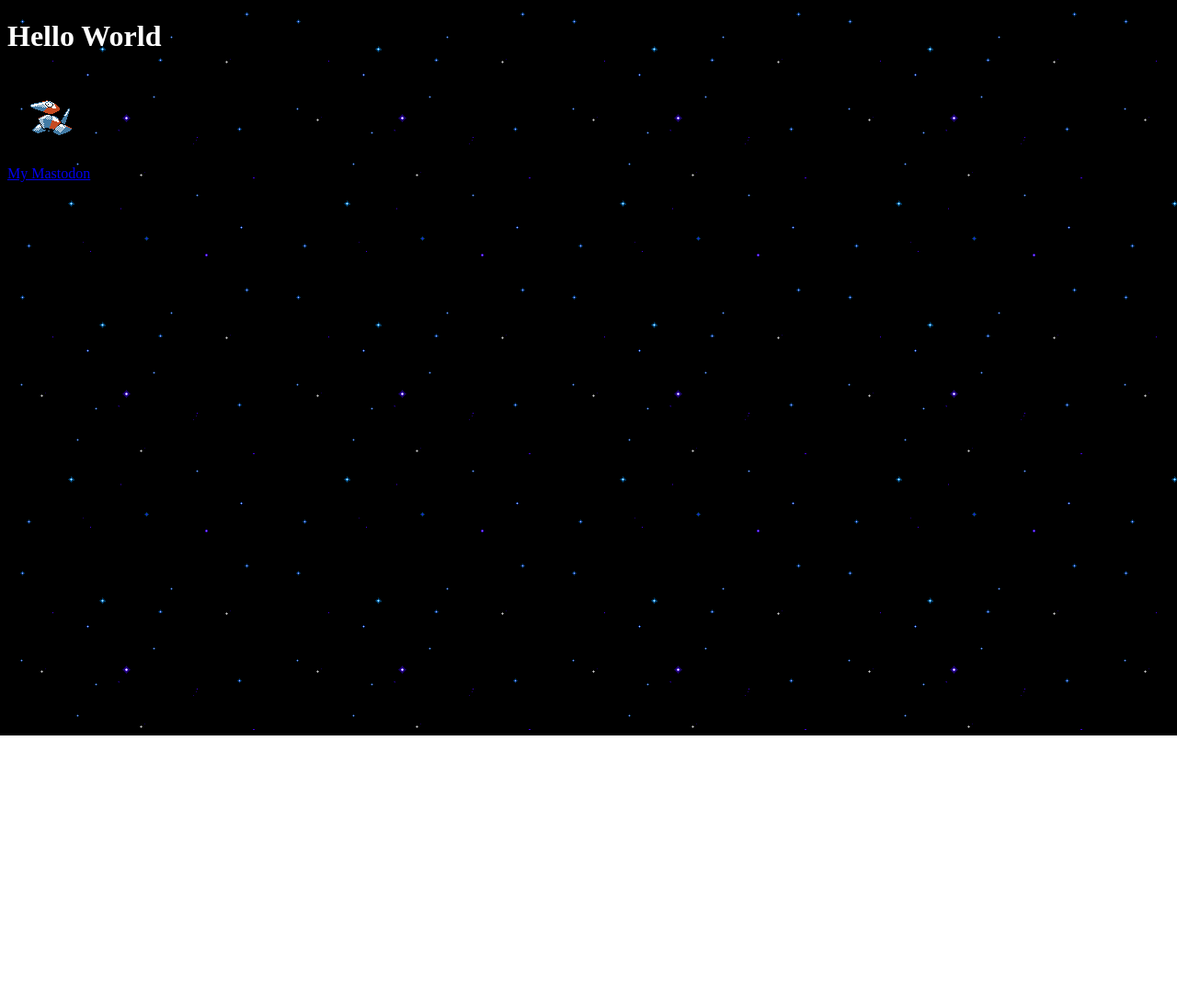
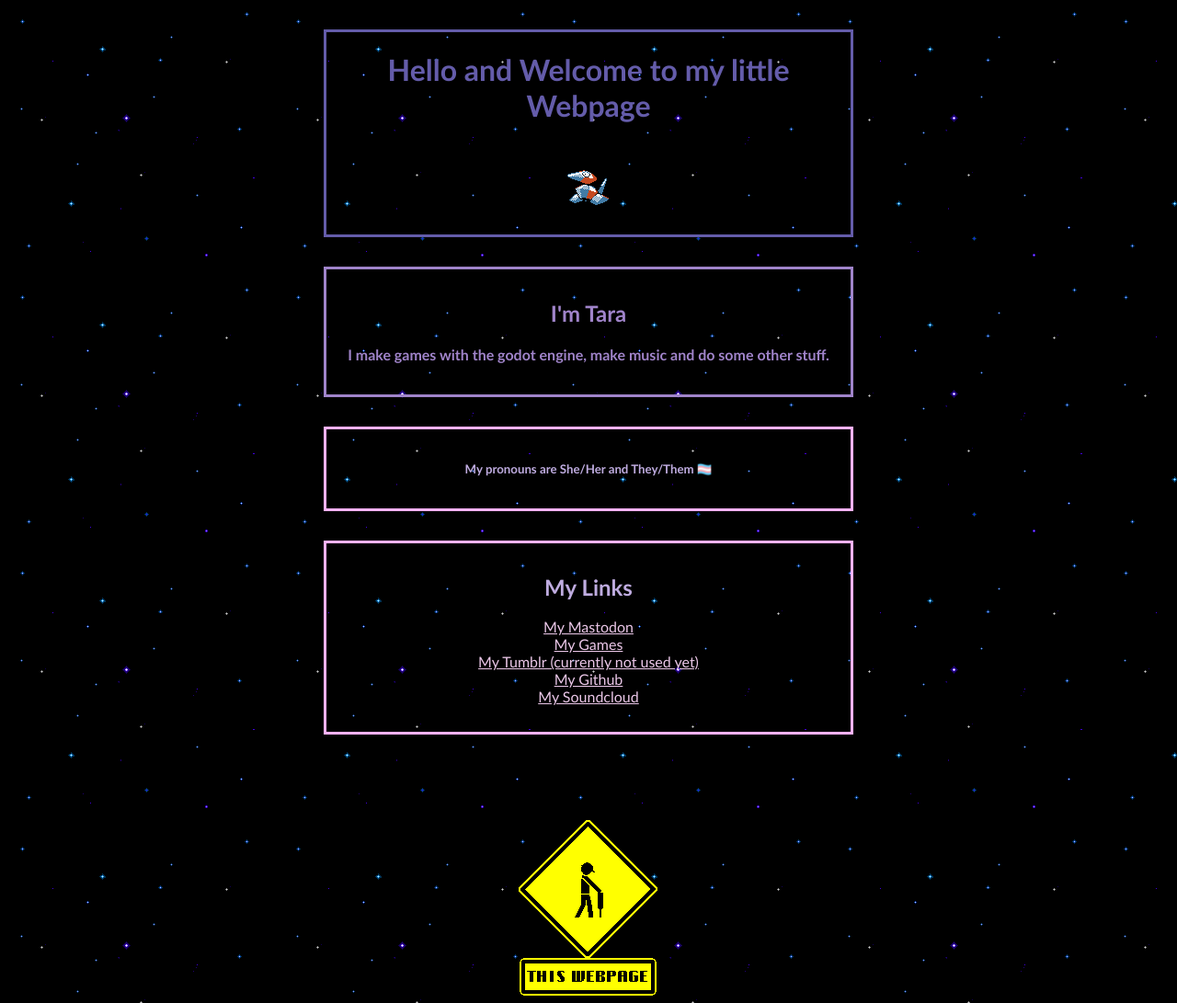
Before and after one commit to TaraSophieDev/TaraSophieDev.github.io, a plain HTML site: page index.html in a window 1280 px wide. Shown: the whole page at 92% size. Before the commit the page ends 800 px from the top, so only its background shows below. Drawn offline with Linux system fonts and the light colour scheme.

Commit message:
edited webpage

```diff
--- a/index.html
+++ b/index.html
@@ -6,12 +6,42 @@
 <link rel="icon" type="image/x-icon" href="images/137.png">
 
 </head>
-
-<body>
+<header>
     <div class="title">
-        <h1>Hello World</h1>
+        <h1>Hello and Welcome to my little Webpage</h1>
     <img src="images/137.png">
     </div>
-    <a rel="me" href="https://mastodon.gamedev.place/@TerraDev64"> My Mastodon</a>
+    <!-- <div class="navbar">
+        <ul>
+            <a href="about-me.html">About Me</a>
+            <a href="links.html">Links</a>
+            <a href="https://terradev64.itch.io/">My Games</a>
+        </ul>
+    </div> -->
+</header>
+<body>
+    <div class="about-me">
+        <h2>I'm Tara</h2>
+        <h4>I make games with the godot engine, make music and do some other stuff.</h4>
+    </div>
+    <div class="pronouns">
+        <h5>My pronouns are She/Her and They/Them 🏳️‍⚧️</h5>
+    </div>
+    <div class="links">
+        <h2>My Links</h2>
+        <ul>
+            <li><a rel="me" href="https://mastodon.gamedev.place/@TerraDev64">My Mastodon</a></li>
+            <li><a rel="me" href="https://terradev64.itch.io/">My Games</a></li>
+            <li><a rel="me" href="https://www.tumblr.com/terradev64">My Tumblr (currently not used yet)</a></li>
+            <li><a rel="me" href="https://github.com/TerraDev64">My Github</a></li>
+            <li><a rel="me" href="https://soundcloud.com/terracore64">My Soundcloud</a></li>
+        </ul>
+    </div>
 </body>
+<footer>
+    <br>
+    <br>
+    <br>
+    <img src="gifs/webpageconstruction.gif">
+</footer>
 </html>
--- a/style.css
+++ b/style.css
@@ -1,4 +1,58 @@
 body {
     background-image: url("gifs/Twinkling_Stars.gif");
     color: white;
+    text-align: center;
+    width: 50%;
+    margin: auto;
+    font-family: 'Gill Sans', 'Gill Sans MT', Calibri, 'Trebuchet MS', sans-serif;
 }
+
+header {
+    color: #645CAA;
+    border-style: solid;
+    margin: 5%;
+
+}
+
+ul {
+    list-style-type: none;
+    margin: 1;
+    padding: 0;
+    overflow: hidden;
+    list-style-position: outside;
+    list-style: disc;
+}
+
+.navbar {
+    display: block;
+    text-align: center;
+    padding: 14px 16px;
+    color: #BFACE0;
+}
+
+.about-me {
+    color: #A084CA;
+    border-style: solid;
+    margin: 5%;
+    padding: 2%;
+}
+
+.pronouns {
+    color: #BFACE0;
+    border-color: #ffb2ff;
+    border-style: solid;
+    margin: 5%;
+    padding: 2%;
+}
+
+.links {
+    color: #BFACE0;
+    border-color: #ffb2ff;
+    border-style: solid;
+    margin: 5%;
+    padding: 2%;
+}
+
+a {
+    color: #EBC7E8;
+}
```
Also changed, not shown: about-me.html (added), gifs/webpageconstruction.gif (added), links.html (added).
